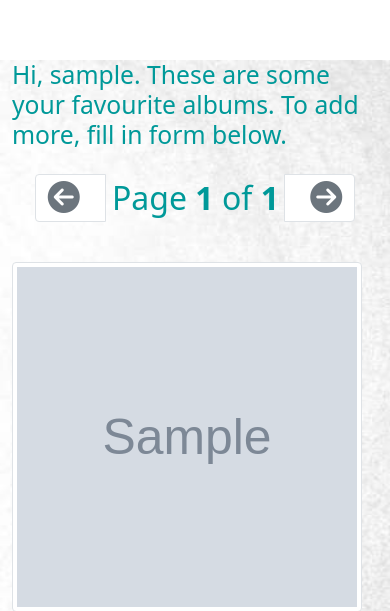
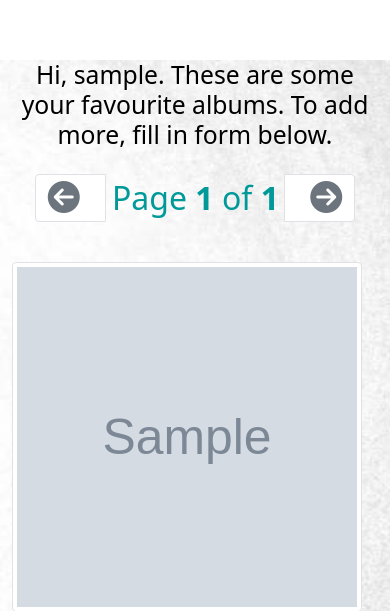
Before and after one commit to karalkal/Phonotheque, a Django app: page /dashboard/ in a window 390 px wide. Shown: the part 64-675 px from the top of the page. Run offline with Django 4.2, Linux system fonts and the light colour scheme; a user stored in the database is signed in; tables that the repository leaves empty hold one stand-in row (values such as "Sample post"); grey boxes marked "Sample" are stand-in pictures; some libraries are stand-ins or nearby versions.

Commit message:
fixed minor issue with responsive design in templates

```diff
--- a/Phonotheque/main_app/templates/main_app/album_found.html
+++ b/Phonotheque/main_app/templates/main_app/album_found.html
@@ -7,12 +7,12 @@
             <h2 class="tm-text-primary mb-5">'<strong>{{ title }}</strong>' by
                 <strong>{{ artist }} </strong> found!</h2>
 
-            <div class="col">
+            <div class="col-lg-4 col-md-4 col-sm-12">
                 <img class="img-thumbnail" src="{{ cover_image }}" style="width: 620px; height: auto;"
                      alt="front cover of {{ title }} by {{ artist }}">
             </div>
 
-            <div class="col">
+            <div class="col-lg-8 col-md-8 col-sm-12">
                 <p class="tm-text-primary mb-5" style="bottom: 0; left: 0;">{{ summary }}</p>
                 <div>
                     <h3 class="tm-text-primary mb-5"> You can save it to your favourites or search again </h3>
--- a/Phonotheque/main_app/templates/main_app/dashboard.html
+++ b/Phonotheque/main_app/templates/main_app/dashboard.html
@@ -5,12 +5,14 @@
         <div class="row mb-4">
 
             {% if not fav_albums %}
-                <h2 class="col-12 tm-text-primary"> Hi, {{ request.user.username }}. You have not shared any of your
+                <h2 class="col-12 tm-text-primary mb-4" style="color: black; text-align: center">
+                    Hi, {{ request.user.username }}. You have not shared any of your
                     favourite albums yet.
                     To add some, fill in form below.</h2>
 
             {% else %}
-                <h2 class="col-12 tm-text-primary"> Hi, {{ request.user.username }}. These are some your favourite
+                <h2 class="col-12 tm-text-primary" style="color: black; text-align: center">
+                    Hi, {{ request.user.username }}. These are some your favourite
                     albums.
                     To add more, fill in form below.</h2>
 
```
